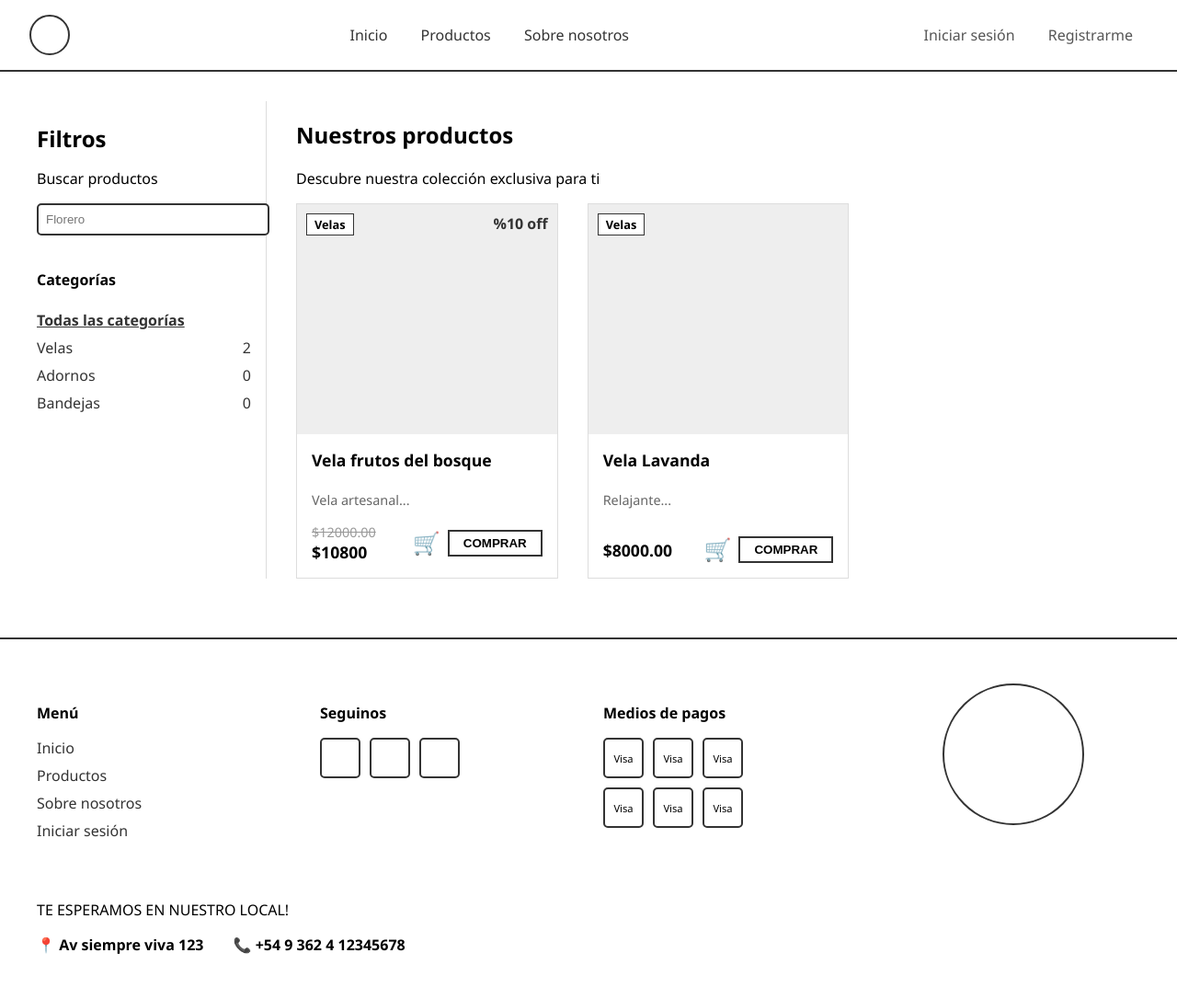
After one commit to SantiniMartin/ecommerce-tohar, a Django app: page /products/ in a window 1280 px wide. The commit adds this page. Shown: the whole page at 92% size. Run offline with Django 5.2, Linux system fonts and the light colour scheme; data comes from the database, SQL or seed files in the repository; both versions use the stored data as it was after the commit.

Commit message:
Se crea la sección de productos

```diff
--- a/ecommerce/settings.py
+++ b/ecommerce/settings.py
@@ -122,3 +122,6 @@ USE_TZ = True
 
 STATIC_URL = 'static/'
 STATICFILES_DIRS = [BASE_DIR / 'static']
+
+LOGIN_REDIRECT_URL = 'home'
+LOGOUT_REDIRECT_URL = 'home'
--- a/ecommerce/urls.py
+++ b/ecommerce/urls.py
@@ -20,4 +20,6 @@ from django.urls import path, include
 urlpatterns = [
     path('admin/', admin.site.urls),
     path('', include('core.urls')),
+    path('auth/', include('users.urls')),
+    path('products/', include('products.urls')),
 ]
--- a/products/models.py
+++ b/products/models.py
@@ -1,3 +1,4 @@
+from decimal import Decimal
 from django.db import models
 
 class Category(models.Model):
@@ -17,9 +18,14 @@ class Product(models.Model):
     stock = models.IntegerField()
     # Using ForeignKey to Category as per request "agregues la categoría" implying a model
     category = models.ForeignKey(Category, on_delete=models.CASCADE, related_name='products')
+    discount_percentage = models.PositiveIntegerField(default=0)
 
-    def calc_discount(self, percentage):
-        return self.price * (1 - percentage / 100)
+    @property
+    def final_price(self):
+        if self.discount_percentage > 0:
+            return self.price * (1 - Decimal(self.discount_percentage) / 100)
+        return self.price
+
 
     def __str__(self):
         return self.name
--- /dev/null
+++ b/products/urls.py
@@ -0,0 +1,6 @@
+from django.urls import path
+from . import views
+
+urlpatterns = [
+    path('', views.product_list, name='product_list'),
+]
--- a/products/views.py
+++ b/products/views.py
@@ -1,3 +1,28 @@
 from django.shortcuts import render
+from django.db.models import Count, Q
+from .models import Product, Category
 
-# Create your views here.
+def product_list(request):
+    products = Product.objects.all()
+    categories = Category.objects.annotate(total_products=Count('products'))
+
+    # Filtering
+    category_id = request.GET.get('category')
+    search_query = request.GET.get('q')
+
+    if category_id:
+        products = products.filter(category_id=category_id)
+
+    if search_query:
+        products = products.filter(
+            Q(name__icontains=search_query) |
+            Q(description__icontains=search_query)
+        )
+
+    context = {
+        'products': products,
+        'categories': categories,
+        'selected_category': int(category_id) if category_id else None,
+        'search_query': search_query
+    }
+    return render(request, 'products/product_list.html', context)
--- a/static/css/styles.css
+++ b/static/css/styles.css
@@ -287,6 +287,181 @@ a {
     color: #fff;
 }
 
+/* Product List Layout */
+.product-page-container {
+    display: grid;
+    grid-template-columns: 250px 1fr;
+    gap: 2rem;
+    max-width: 1200px;
+    margin: 2rem auto;
+    padding: 0 1rem;
+}
+
+/* Sidebar */
+.filters-sidebar {
+    padding-right: 1rem;
+    border-right: 1px solid #ddd;
+}
+
+.filter-header h3 {
+    font-size: 1.5rem;
+    margin-bottom: 0.5rem;
+}
+
+.search-form input {
+    width: 100%;
+    padding: 8px;
+    border: 2px solid #333;
+    border-radius: 5px;
+    margin-bottom: 1rem;
+}
+
+.categories-list ul {
+    list-style: none;
+    padding: 0;
+}
+
+.categories-list li {
+    margin-bottom: 0.5rem;
+    display: flex;
+    justify-content: space-between;
+}
+
+.categories-list a {
+    text-decoration: none;
+    color: #333;
+    display: flex;
+    justify-content: space-between;
+    width: 100%;
+}
+
+.categories-list a.active {
+    font-weight: bold;
+    text-decoration: underline;
+}
+
+/* Products Grid */
+.products-grid {
+    display: grid;
+    grid-template-columns: repeat(auto-fill, minmax(250px, 1fr));
+    gap: 2rem;
+}
+
+/* Advanced Product Card */
+.product-card-advanced {
+    border: 1px solid #ddd;
+    display: flex;
+    flex-direction: column;
+    position: relative;
+    background: #fff;
+    transition: box-shadow 0.3s;
+}
+
+.product-card-advanced:hover {
+    box-shadow: 0 4px 12px rgba(0, 0, 0, 0.1);
+}
+
+.card-image-container {
+    position: relative;
+    height: 250px;
+    background-color: #f9f9f9;
+}
+
+.image-placeholder {
+    width: 100%;
+    height: 100%;
+    background-color: #eee;
+}
+
+.category-badge {
+    position: absolute;
+    top: 10px;
+    left: 10px;
+    background: white;
+    padding: 2px 8px;
+    border: 1px solid #333;
+    font-size: 0.8rem;
+    font-weight: bold;
+}
+
+.discount-badge {
+    position: absolute;
+    top: 10px;
+    right: 10px;
+    font-weight: bold;
+    color: #333;
+}
+
+.card-body {
+    padding: 1rem;
+    display: flex;
+    flex-direction: column;
+    justify-content: space-between;
+    flex-grow: 1;
+}
+
+.card-body h3 {
+    margin: 0 0 0.5rem 0;
+    font-size: 1.1rem;
+}
+
+.description {
+    font-size: 0.9rem;
+    color: #666;
+    margin-bottom: 1rem;
+    flex-grow: 1;
+}
+
+.price-actions-row {
+    display: flex;
+    justify-content: space-between;
+    align-items: center;
+    margin-top: auto;
+}
+
+.price-container {
+    display: flex;
+    flex-direction: column;
+}
+
+.old-price {
+    text-decoration: line-through;
+    color: #999;
+    font-size: 0.9rem;
+}
+
+.current-price {
+    font-weight: bold;
+    font-size: 1.1rem;
+}
+
+.actions-container {
+    display: flex;
+    gap: 0.5rem;
+}
+
+.cart-btn {
+    background: none;
+    border: none;
+    font-size: 1.5rem;
+    cursor: pointer;
+    padding: 0;
+}
+
+.buy-btn {
+    padding: 5px 15px;
+    border: 2px solid #333;
+    background: white;
+    font-weight: bold;
+    cursor: pointer;
+    transition: all 0.2s;
+}
+
+.buy-btn:hover {
+    background: #333;
+    color: white;
+}
+
 /* Footer */
 .main-footer {
     border-top: 2px solid #333;
--- a/templates/base.html
+++ b/templates/base.html
@@ -17,16 +17,21 @@
         </div>
         <nav class="nav-links">
             <a href="{% url 'home' %}">Inicio</a>
-            <a href="#">Productos</a>
+            <a href="{% url 'product_list' %}">Productos</a>
             <a href="#">Sobre nosotros</a>
         </nav>
         <div class="auth-links">
             {% if user.is_authenticated %}
             <span>Hola, {{ user.username }}</span>
-            <a href="#">Cerrar sesión</a>
+            <form action="{% url 'logout' %}" method="post" style="display:inline;">
+                {% csrf_token %}
+                <button type="submit"
+                    style="background:none; border:none; color:#555; cursor:pointer; font-weight:500; font-family:inherit; font-size:inherit;">Cerrar
+                    sesión</button>
+            </form>
             {% else %}
-            <a href="#">Iniciar sesión</a>
-            <a href="#">Registrarme</a>
+            <a href="{% url 'login' %}">Iniciar sesión</a>
+            <a href="{% url 'register' %}">Registrarme</a>
             {% endif %}
         </div>
     </header>
--- /dev/null
+++ b/templates/products/product_list.html
@@ -0,0 +1,86 @@
+{% extends 'base.html' %}
+
+{% block title %}Nuestros Productos - Tohar Deco{% endblock %}
+
+{% block content %}
+<div class="product-page-container">
+    <!-- Sidebar -->
+    <aside class="filters-sidebar">
+        <div class="filter-header">
+            <h3><i class="filter-icon"></i> Filtros</h3>
+            <p>Buscar productos</p>
+            <form method="get" action="{% url 'product_list' %}" class="search-form">
+                <input type="text" name="q" placeholder="Florero" value="{{ search_query|default:'' }}">
+                {% if selected_category %}
+                <input type="hidden" name="category" value="{{ selected_category }}">
+                {% endif %}
+            </form>
+        </div>
+
+        <div class="categories-list">
+            <h4>Categorías</h4>
+            <ul>
+                <li>
+                    <a href="{% url 'product_list' %}" class="{% if not selected_category %}active{% endif %}">
+                        Todas las categorías
+                    </a>
+                </li>
+                {% for cat in categories %}
+                <li>
+                    <a href="?category={{ cat.id }}" class="{% if selected_category == cat.id %}active{% endif %}">
+                        {{ cat.name }} <span>{{ cat.total_products }}</span>
+                    </a>
+                </li>
+                {% endfor %}
+            </ul>
+        </div>
+    </aside>
+
+    <!-- Product Grid -->
+    <section class="products-grid-section">
+        <div class="products-header">
+            <h2>Nuestros productos</h2>
+            <p>Descubre nuestra colección exclusiva para ti</p>
+        </div>
+
+        <div class="products-grid">
+            {% for product in products %}
+            <div class="product-card-advanced">
+                <!-- Card Image & Overlays -->
+                <div class="card-image-container">
+                    <div class="image-placeholder"></div>
+                    <span class="category-badge">{{ product.category.name }}</span>
+                    {% if product.discount_percentage > 0 %}
+                    <span class="discount-badge">%{{ product.discount_percentage }} off</span>
+                    {% endif %}
+                </div>
+
+                <!-- Card Body -->
+                <div class="card-body">
+                    <h3>{{ product.name }}</h3>
+                    <p class="description">{{ product.description|truncatewords:15 }}</p>
+
+                    <div class="price-actions-row">
+                        <div class="price-container">
+                            {% if product.discount_percentage > 0 %}
+                            <span class="old-price">${{ product.price }}</span>
+                            <span class="current-price">${{ product.final_price|floatformat:0 }}</span>
+                            {% else %}
+                            <span class="current-price">${{ product.price }}</span>
+                            {% endif %}
+                        </div>
+
+                        <div class="actions-container">
+                            <button class="btn-icon cart-btn" title="Agregar al carrito">🛒</button>
+                            <button class="btn-primary buy-btn">COMPRAR</button>
+                        </div>
+                    </div>
+                </div>
+            </div>
+            {% empty %}
+            <p>No se encontraron productos.</p>
+            {% endfor %}
+        </div>
+    </section>
+</div>
+{% endblock %}
--- /dev/null
+++ b/users/urls.py
@@ -0,0 +1,9 @@
+from django.urls import path
+from django.contrib.auth import views as auth_views
+from . import views
+
+urlpatterns = [
+    path('register/', views.register, name='register'),
+    path('login/', auth_views.LoginView.as_view(template_name='users/login.html'), name='login'),
+    path('logout/', auth_views.LogoutView.as_view(), name='logout'),
+]
```
Also changed, not shown: templates/base_auth.html (added, +21 -0 lines), templates/users/login.html (added, +17 -0 lines), templates/users/register.html (added, +31 -0 lines), users/forms.py (added, +7 -0 lines), users/views.py (+13 -2 lines), db.sqlite3, products/migrations/0002_product_discount_percentage.py (added).
